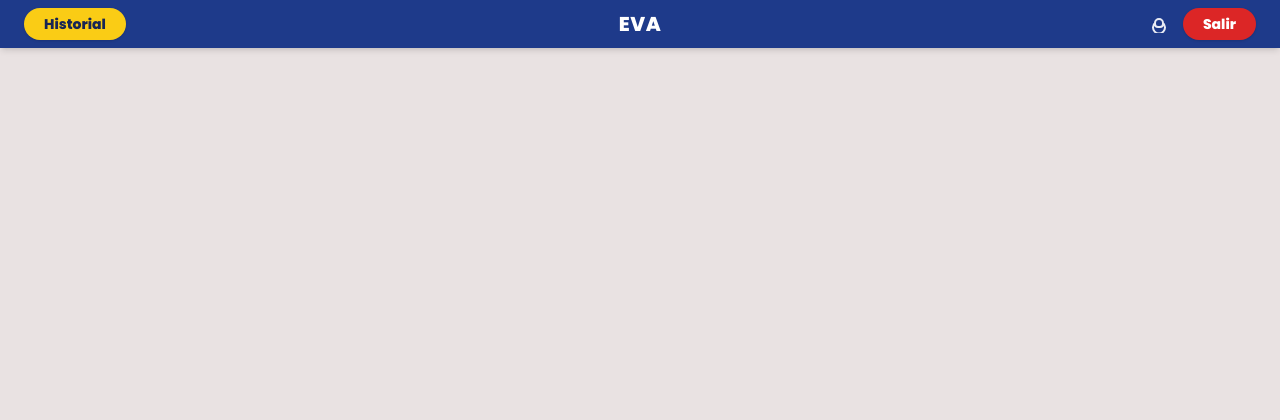
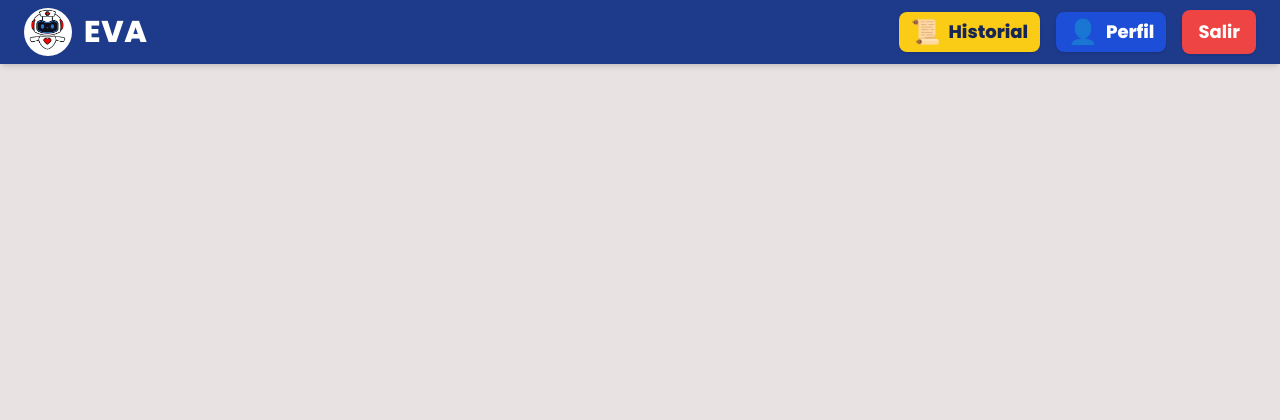
Before and after one commit to EnriqueDiaz779/EVA, a Django app: page /interfaz-cuidador/ in a window 1280 px wide. Shown: the top 420 px of the page. Run offline with Django 5.2, Linux system fonts and the light colour scheme; the visitor is signed in with stand-in values (Sample User, id 1); data that the repository does not hold is empty; some libraries are stand-ins or nearby versions.

Commit message:
HU 03 -Interfaz del cuidador

```diff
--- a/miappEVA/miappeva/templates/miapp/Interfaz_cuidador.html
+++ b/miappEVA/miappeva/templates/miapp/Interfaz_cuidador.html
@@ -16,74 +16,144 @@
 
 <body class="min-h-screen text-gray-900">
 
-  <!-- HEADER -->
-  <header class="fixed top-0 left-0 right-0 h-12 bg-blue-900 shadow-md z-50">
-    <div class="h-full px-3 md:px-6 flex items-center justify-between relative">
+<!-- HEADER (igual a inicio.html) -->
+<header class="fixed top-0 left-0 right-0 h-16 bg-blue-900 text-white flex items-center justify-between px-4 md:px-6 shadow-md text-2xl z-50">
+  <!-- Izquierda: Logo + EVA -->
+  <div class="flex items-center gap-3">
+    <img src="{% static 'miapp/img/eva.jpg' %}" alt="EVA Logo" class="w-12 h-12 rounded-full">
+    <span class="text-3xl font-extrabold tracking-wide">EVA</span>
+  </div>
 
-      <!-- Izquierda: Historial -->
+  <!-- Derecha: Historial + Perfil + Salir -->
+  <div class="flex items-center gap-3 md:gap-4 relative">
+    <!-- Historial -->
     <div class="relative">
       <button
         type="button"
         id="btnHistorial"
-          class="inline-flex items-center justify-center h-8 px-5 rounded-full bg-yellow-400 text-blue-950 font-extrabold text-sm shadow hover:brightness-95 transition"
+        class="flex items-center justify-center gap-2
+               bg-yellow-400 hover:bg-yellow-500
+               text-blue-950 font-extrabold
+               px-3 py-1 rounded-lg shadow
+               text-lg transition
+               hover:scale-105 active:scale-95
+               focus:outline-none focus:ring-2 focus:ring-yellow-200"
       >
-          Historial
+        <span class="text-2xl">📜</span>
+        <span class="hidden sm:inline">Historial</span>
       </button>
 
-        <!-- MODAL HISTORIAL (debajo del botón) -->
+      <!-- MODAL HISTORIAL -->
 <div
   id="modalHistorial"
-          class="hidden absolute left-0 top-10 w-44 md:w-48 bg-white shadow-lg border border-gray-200 rounded-sm"
+  class="hidden absolute left-1/2 -translate-x-1/2 top-[3.25rem]
+         w-72 md:w-80 bg-white text-gray-900
+         rounded-2xl shadow-2xl border border-gray-200
+         overflow-hidden z-50"
 >
-          <div class="h-48 flex items-center justify-center">
-            <span class="text-xs font-extrabold text-gray-700">VACÍO</span>
+  <!-- Flechita -->
+  <div class="absolute -top-2 left-1/2 -translate-x-1/2 w-4 h-4 bg-white rotate-45 border-l border-t border-gray-200"></div>
+
+  <!-- Encabezado del modal -->
+  <div class="px-4 py-3 bg-gray-50 border-b border-gray-200 flex items-center gap-2">
+    <span class="text-xl">📜</span>
+    <p class="font-extrabold text-sm tracking-wide">Historial</p>
+  </div>
+
+  <!-- Contenido -->
+  <div class="p-5">
+    <!-- Estado vacío bonito -->
+    <div class="h-40 flex flex-col items-center justify-center text-center gap-2">
+      <div class="w-12 h-12 rounded-full bg-blue-50 flex items-center justify-center text-2xl">🗂️</div>
+      <p class="font-extrabold text-gray-800">Aún no hay historial</p>
+      <p class="text-sm text-gray-500">Aquí aparecerán el historial de los medicamentos.</p>
+    </div>
   </div>
 </div>
 </div>
 
-      <!-- Centro: EVA -->
-      <div class="absolute left-1/2 -translate-x-1/2">
-        <span class="text-lg md:text-xl font-extrabold text-white tracking-wide">EVA</span>
-      </div>
-
-      <!-- Derecha: perfil + salir -->
-      <div class="flex items-center gap-3 relative">
-        <!-- PERFIL -->
+    <!-- Perfil -->
     <div class="relative">
       <button
         type="button"
         id="btnPerfil"
-            class="text-white/90 hover:text-white transition"
+        class="flex items-center justify-center gap-2
+               bg-blue-700 hover:bg-blue-800
+               text-white font-extrabold
+               px-3 py-1 rounded-lg shadow
+               text-lg transition
+               hover:scale-105 active:scale-95
+               focus:outline-none focus:ring-2 focus:ring-blue-300"
         aria-label="Perfil"
         title="Perfil"
       >
-            <svg xmlns="http://www.w3.org/2000/svg" class="h-6 w-6" fill="none" viewBox="0 0 24 24" stroke="currentColor">
-              <path stroke-linecap="round" stroke-linejoin="round" stroke-width="2"
-                d="M16 14a4 4 0 10-8 0m8 0a6 6 0 11-8 0m8 0v1a3 3 0 01-3 3h-2a3 3 0 01-3-3v-1" />
-            </svg>
+        <span class="text-2xl">👤</span>
+        <span class="hidden sm:inline">Perfil</span>
       </button>
 
-          <!-- MODAL PERFIL (debajo del icono) -->
+      <!-- MODAL PERFIL -->
 <div
   id="modalPerfil"
-            class="hidden absolute right-0 top-10 w-52 bg-white shadow-lg border border-gray-200 rounded-sm p-3"
+  class="hidden absolute left-1/2 -translate-x-1/2 top-[3.25rem]
+         w-80 md:w-96 bg-white text-gray-900
+         rounded-2xl shadow-2xl border border-gray-200
+         overflow-hidden z-50"
 >
-            <div class="text-[11px] leading-5 text-gray-900">
-              <p><span class="font-extrabold">Nombre:</span> {{ cuidador_nombre|default:"" }}</p>
-              <p class="mt-2"><span class="font-extrabold">Correo electrónico:</span> {{ cuidador_correo|default:"" }}</p>
-              <p class="mt-2"><span class="font-extrabold">Teléfono:</span> {{ cuidador_telefono|default:"" }}</p>
+  <!-- Flechita -->
+  <div class="absolute -top-2 left-1/2 -translate-x-1/2 w-4 h-4 bg-white rotate-45 border-l border-t border-gray-200"></div>
+
+  <!-- Encabezado -->
+  <div class="px-5 py-4 bg-gray-50 border-b border-gray-200 flex items-center justify-between">
+    <div class="flex items-center gap-3">
+      <div class="w-10 h-10 rounded-full bg-blue-100 flex items-center justify-center text-xl">👤</div>
+      <div class="leading-tight">
+        <p class="font-extrabold text-sm tracking-wide">Perfil del cuidador</p>
+        <p class="text-xs text-gray-500">Información de contacto</p>
       </div>
     </div>
   </div>
 
-        <!-- Salir -->
+  <!-- Contenido -->
+  <div class="p-5 space-y-3">
+    <div class="flex items-start gap-3">
+      <span class="text-lg">🪪</span>
+      <p class="text-sm">
+        <span class="font-extrabold">Nombre:</span>
+        <span class="text-gray-700">{{ cuidador_nombre|default:"" }}</span>
+      </p>
+    </div>
+
+    <div class="flex items-start gap-3">
+      <span class="text-lg">📧</span>
+      <p class="text-sm break-all">
+        <span class="font-extrabold">Correo:</span>
+        <span class="text-gray-700">{{ cuidador_correo|default:"" }}</span>
+      </p>
+    </div>
+
+    <div class="flex items-start gap-3">
+      <span class="text-lg">📞</span>
+      <p class="text-sm">
+        <span class="font-extrabold">Teléfono:</span>
+        <span class="text-gray-700">{{ cuidador_telefono|default:"" }}</span>
+      </p>
+    </div>
+  </div>
+</div>
+</div>
+
+    <!-- Salir (igual a inicio.html) -->
     <a
       href="{% url 'salir' %}"
-          class="inline-flex items-center justify-center h-8 px-5 rounded-full bg-red-600 text-white font-extrabold text-sm shadow hover:bg-red-700 transition"
+      class="bg-red-500 hover:bg-red-600
+             text-white font-bold
+             px-4 py-2 rounded-lg shadow
+             text-lg transition
+             hover:scale-105 active:scale-95
+             focus:outline-none focus:ring-2 focus:ring-red-300"
     >
       Salir
     </a>
-      </div>
   </div>
 </header>
 
```
Lines whose indentation alone changed are shown as unchanged.
